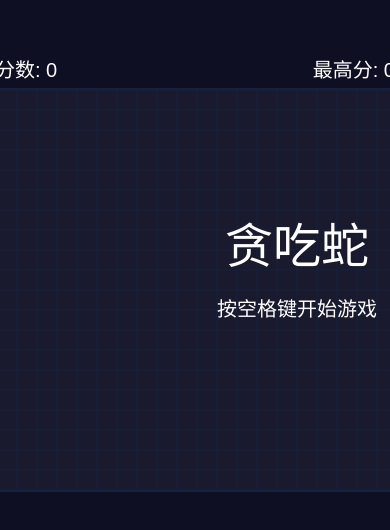
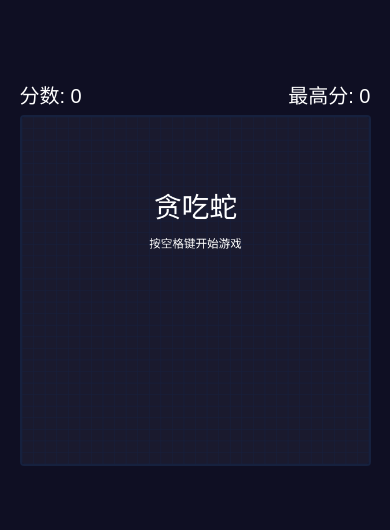
Before and after one commit to jinpeng-vnode/snake-game, a plain HTML site: page index.html in a window 390 px wide. Shown: the part 152-682 px from the top of the page. Drawn offline with Linux system fonts and the light colour scheme.

Commit message:
feat(map): 调整HTML画布和CSS布局支持600×600地图

```diff
--- a/index.html
+++ b/index.html
@@ -21,28 +21,40 @@
             font-family: Arial, sans-serif;
         }
 
-        /* 游戏容器 */
+        /* 游戏容器（L2-TASK-008: 400px→600px） */
         .game-container {
-            width: 400px;
+            width: 600px;
         }
 
-        /* 分数面板 — Canvas 上方的 HTML 元素 */
+        /* 分数面板 — Canvas 上方的 HTML 元素（L2-TASK-008: 400px→600px） */
         .score-panel {
             display: flex;
             justify-content: space-between;
             align-items: center;
-            width: 400px;
+            width: 600px;
             height: 40px;
             padding: 8px 0;
             color: #ffffff;
             font-size: 20px;
         }
 
-        /* 游戏画布 */
+        /* 游戏画布（L2-TASK-008: 添加响应式支持） */
         #gameCanvas {
             display: block;
             border: 2px solid #16213e;
             border-radius: 4px;
+            max-width: 90vw;
+            height: auto;
+        }
+
+        /* 响应式布局：小屏幕自动缩放（L2-TASK-008） */
+        @media (max-width: 680px) {
+            .game-container {
+                width: 90vw;
+            }
+            .score-panel {
+                width: 100%;
+            }
         }
     </style>
 </head>
@@ -53,8 +65,8 @@
             <span id="score">分数: 0</span>
             <span id="highScore">最高分: 0</span>
         </div>
-        <!-- 游戏画布 -->
-        <canvas id="gameCanvas" width="400" height="400"></canvas>
+        <!-- 游戏画布（L2-TASK-008: 400×400→600×600） -->
+        <canvas id="gameCanvas" width="600" height="600"></canvas>
     </div>
 
     <script src="game.js"></script>
```
